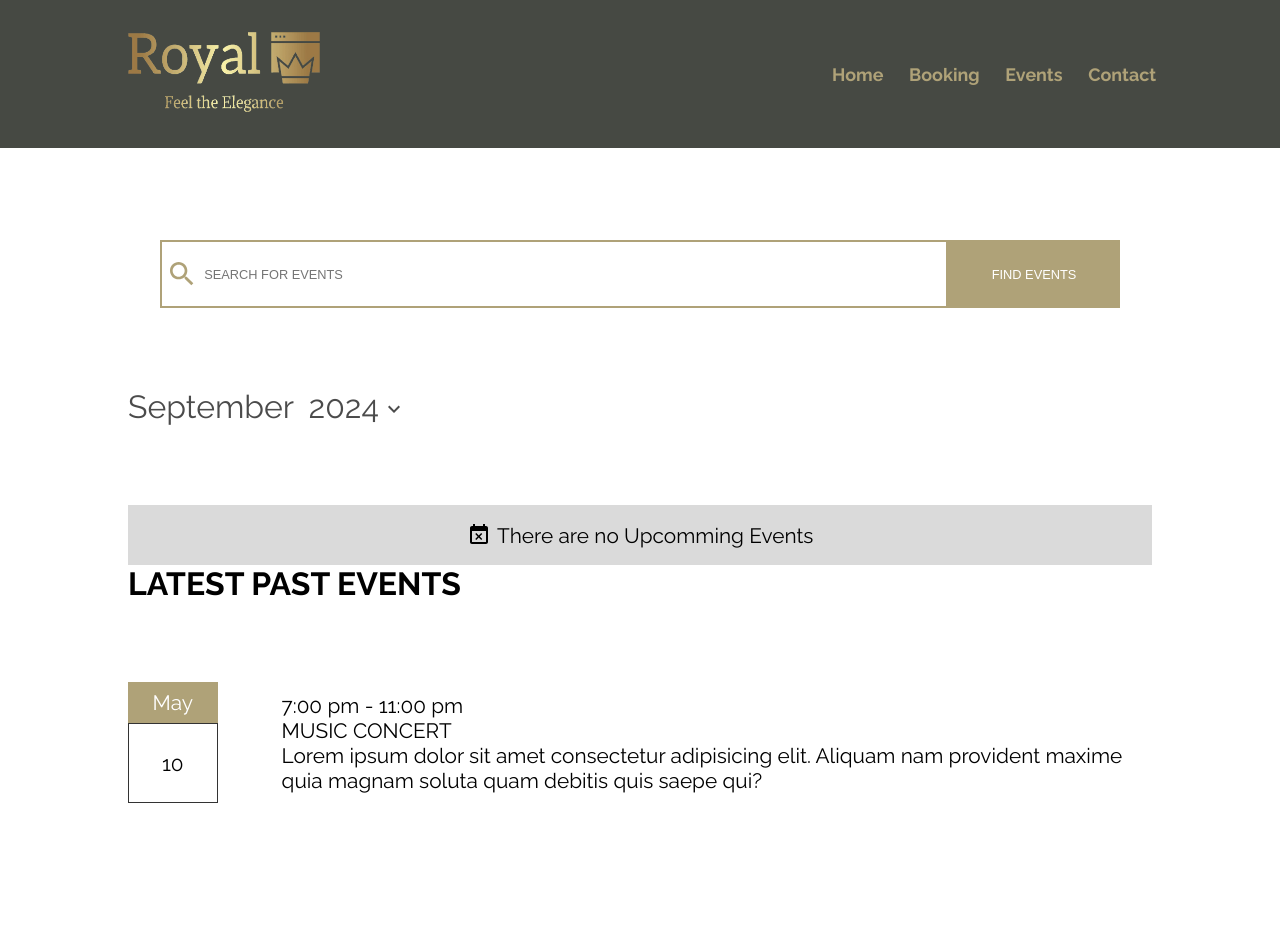
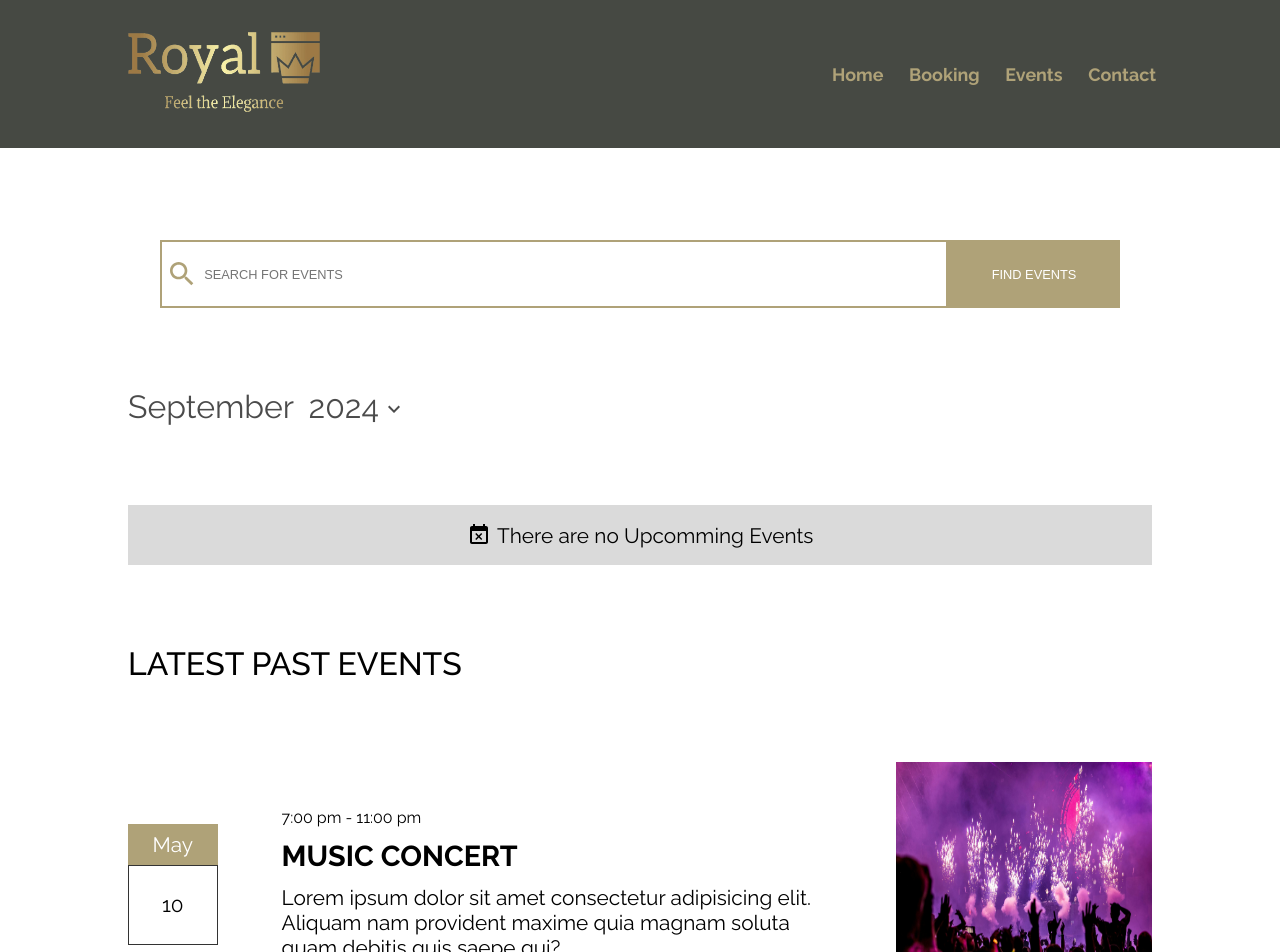
Before and after one commit to Gopisam1126/GuestManagementSystem, a React (Vite) app in the folder FRONTEND/: page /events in a window 1280 px wide. Shown: the top 952 px of the page. Before the commit the page ends 883 px from the top, so only its background shows below. Built offline with nearby package versions, Linux system fonts and the light colour scheme.

Commit message:
complete events page

```diff
--- a/FRONTEND/src/assets/component/eventList.jsx
+++ b/FRONTEND/src/assets/component/eventList.jsx
@@ -22,12 +22,15 @@ function EventList() {
                     <p className="time">
                         7:00 pm - 11:00 pm
                     </p>
-                    <p className="name">
+                    <p className="evnt-name">
                         MUSIC CONCERT
                     </p>
                     <p className="details">
                         Lorem ipsum dolor sit amet consectetur adipisicing elit. Aliquam nam provident maxime quia magnam soluta quam debitis quis saepe qui?
                     </p>
+                </div>
+                <div className="event-image">
+                    <img src="\images\party_1.jpg" alt="event-image" className="e-image" />
                 </div>
             </div>
         </section>
--- a/FRONTEND/src/assets/componentStyles/eventList.css
+++ b/FRONTEND/src/assets/componentStyles/eventList.css
@@ -23,7 +23,10 @@
     --font-size-btn1: 1.6rem;
     --font-size-text: 1.3rem;
     --font-size-li: 1.12rem;
+    --font-size-L: 1.8rem;
+    --font-size-med: 1rem;
     --font-size-sm: 0.8rem;
+    --font-size-exsm: 0.5rem;
     --font-fam-p: "Raleway", sans-serif;
 }
 html::-webkit-scrollbar {
@@ -64,6 +67,10 @@ html::-webkit-scrollbar-thumb:hover {
 .event-date-cal {
     margin-right: 5vw;
 }
+.past-events {
+    margin-top: 5rem;
+    font-weight: 500;
+}
 .event-month {
     background-color: var(--colorS);
     width: 7vw;
@@ -80,3 +87,20 @@ html::-webkit-scrollbar-thumb:hover {
     width: 7vw;
     border: 1px solid #333333;
 }
+.event-det {
+    width: 45vw;
+}
+.time {
+    font-size: var(--font-size-med);
+    padding-bottom: 0.7rem;
+}
+.evnt-name {
+    font-weight: 700;
+    padding-bottom: 0.8rem;
+    font-size: var(--font-size-L);
+}
+.e-image {
+    width: 20vw;
+    height: 15rem;
+    margin-left: 4vw;
+}
```
